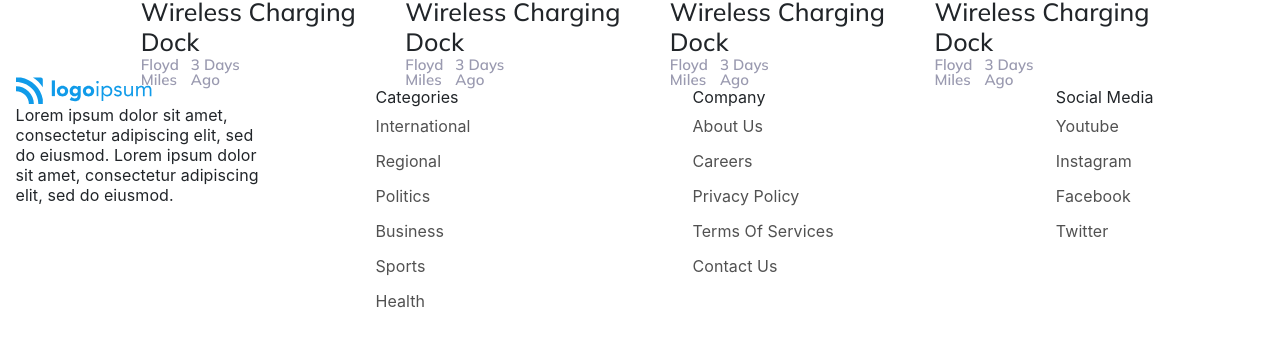
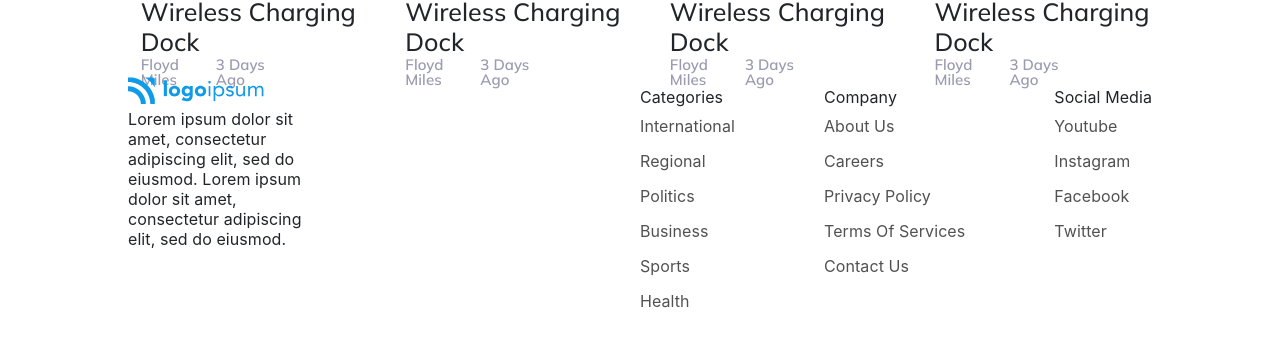
Before and after one commit to Dandarbaatar/CuteBoys, a React (Create React App) app in the folder frontend/: page /author in a window 1280 px wide. Shown: the part 1943-2288 px from the top of the page. After the commit the page ends 2254 px from the top, so only its background shows below. Built offline with nearby package versions, Linux system fonts and the light colour scheme.

Commit message:
footer gaigui ynzlav

```diff
--- a/frontend/src/App.css
+++ b/frontend/src/App.css
@@ -127,8 +127,8 @@
 }
 .footerAav {
   display: flex;
-  justify-content: space-around;
-
+  justify-content: space-between;
+  width: 80vw;
   font-size: 16px;
   font-weight: 400;
   line-height: 19px;
@@ -137,8 +137,9 @@
 }
 .footerGurav {
   display: flex;
-  justify-content: space-around;
-  width: 1000px;
+  justify-content: space-between;
+  width: 40vw;
+  height: 20vh;
 }
 .footerUg {
   font-size: 16px;
@@ -146,9 +147,9 @@
   line-height: 20px;
   letter-spacing: 0.005em;
   text-align: left;
-  height: 100px;
-  width: 249px;
-  word-wrap: break-word;
+  height: 10vh;
+  width: 14vw;
+  /* word-wrap: break-word; */
 }
 .footerBagana {
   color: #515151;
@@ -161,10 +162,17 @@
   display: flex;
   flex-direction: column;
   align-items: center;
+  width: 80vw;
 }
-.footerZuraas {
+/* .footerZuraas {
   width: 1200px;
   margin-top: 59px;
   height: 1px;
   background-color: #f2f2f2;
+} */
+.footerIpSum {
+  height: 14vh;
+  display: flex;
+  justify-content: space-between;
+  flex-direction: column;
 }
--- a/frontend/src/Pages/Author.jsx
+++ b/frontend/src/Pages/Author.jsx
@@ -268,8 +268,8 @@
             </div>
           </div>
         </div>
+        <Footer />
       </div>
-      <Footer />
     </div>
   );
 }
--- a/frontend/src/css/author.css
+++ b/frontend/src/css/author.css
@@ -1,10 +1,10 @@
 .suh_container {
   margin: 0;
   width: 100%;
-
   display: flex;
   flex-direction: column;
   align-items: center;
+  justify-content: space-evenly;
 }
 .suh_body {
   width: 80vw;
@@ -161,7 +161,7 @@
 }
 .desk {
   width: 18vw;
-  height: 24vh;
+  height: 30vh;
   font-family: "Mulish";
   font-style: normal;
   font-weight: 500;
@@ -207,7 +207,7 @@
 .suh_name_date {
   display: flex;
   flex-direction: row;
-  width: 8vw;
+  width: 12vw;
   height: 6vh;
   justify-content: space-between;
   /* Captions/Captions Bold */
```
